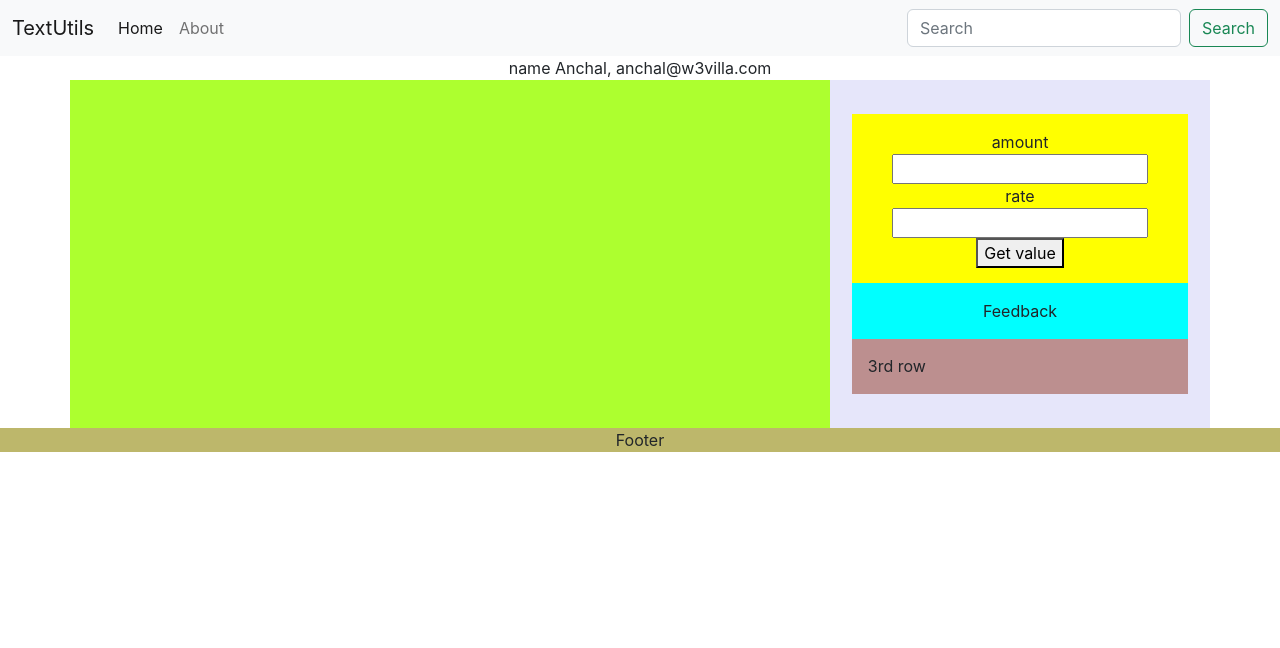
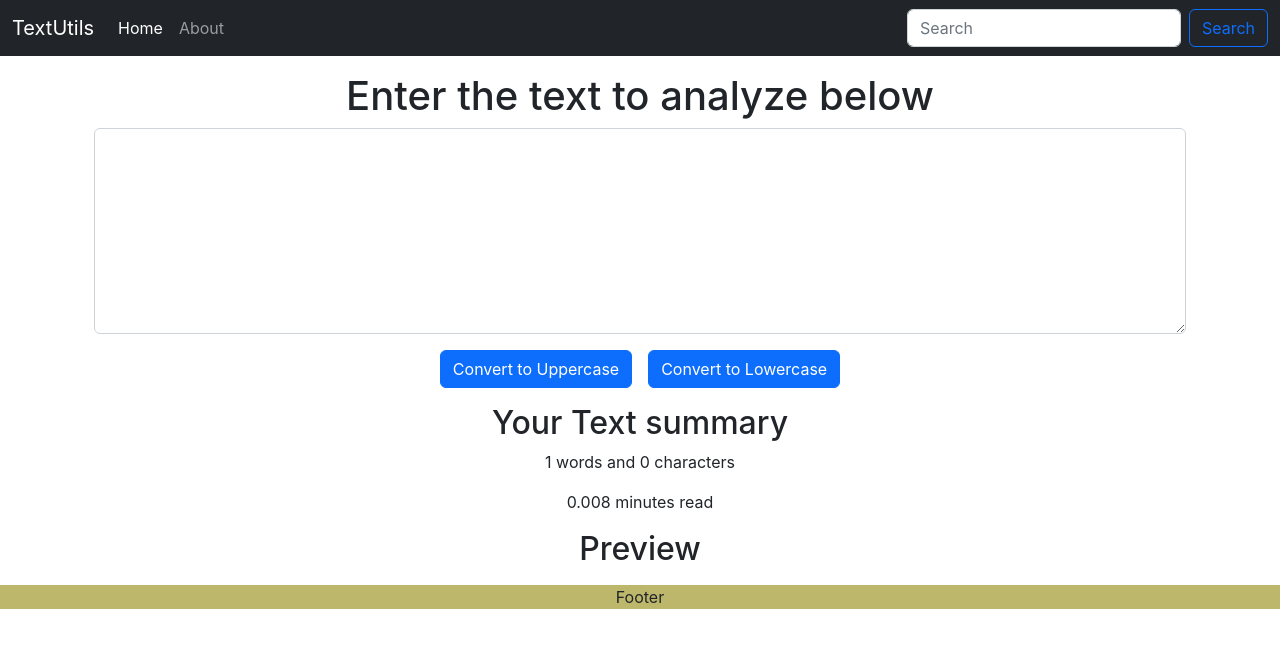
Before and after one commit to gupta-anchal/react-application, a React (Create React App) app: page / in a window 1280 px wide. Shown: the top 648 px of the page. Built offline with nearby package versions, Linux system fonts and the light colour scheme.

Commit message:
conver to lower & upper case + text summary

```diff
--- a/src/components/Info.js
+++ /dev/null
@@ -1,7 +0,0 @@
-import React from 'react'
-
-export default function Info(props) {
-  return (
-    <div>name {props.name.name}, {props.name.email}</div>
-  )
-}
--- /dev/null
+++ b/src/components/Navbar.js
@@ -0,0 +1,28 @@
+import React from 'react'
+
+export default function Navbar(props) {
+  return (
+    <nav className="navbar navbar-expand-lg navbar-dark bg-dark">
+    <div className="container-fluid">
+      <a className="navbar-brand" href="/">{props.title}</a>
+      <button className="navbar-toggler" type="button" data-bs-toggle="collapse" data-bs-target="#navbarSupportedContent" aria-controls="navbarSupportedContent" aria-expanded="false" aria-label="Toggle navigation">
+        <span className="navbar-toggler-icon"></span>
+      </button>
+      <div className="collapse navbar-collapse" id="navbarSupportedContent">
+        <ul className="navbar-nav me-auto mb-2 mb-lg-0">
+          <li className="nav-item">
+            <a className="nav-link active" aria-current="page" href="/">Home</a>
+          </li>
+          <li className="nav-item">
+            <a className="nav-link" href="/">{props.aboutText}</a>
+          </li>
+        </ul>
+        <form className="d-flex" role="search">
+          <input className="form-control me-2" type="search" placeholder="Search" aria-label="Search"/>
+          <button className="btn btn-outline-primary " type="submit">Search</button>
+        </form>
+      </div>
+    </div>
+    </nav>
+  )
+}
--- /dev/null
+++ b/src/components/TextForm.js
@@ -0,0 +1,40 @@
+import React, {useState} from 'react'
+
+export default function TextForm(props) {
+  const handleUpClick = () =>{
+    // console.log("UpperCase was clicked" + text);
+    let newText = text.toUpperCase();
+    setText(newText);
+  }
+
+  const handleLoClick = () =>{
+    // console.log("UpperCase was clicked" + text);
+    let newText = text.toLowerCase();
+    setText(newText);
+  }
+
+  const handleOnChange = (event) =>{
+    setText(event.target.value);
+  }
+  const [text, setText] = useState('');
+  // SetText("new text"); //Correct way to change the state
+  return (
+    <>
+    <div className='container'>
+      <h1>{props.heading}</h1>
+      <div className="mb-3">
+        <textarea className='form-control' value={text} onChange={handleOnChange} id='myBox' rows={8}></textarea>
+      </div>
+      <button className="btn btn-primary mx-2" onClick={handleUpClick}>Convert to Uppercase</button>
+      <button className="btn btn-primary mx-2" onClick={handleLoClick}>Convert to Lowercase</button>
+    </div>
+    <div className='container my-3'>
+      <h2>Your Text summary</h2>
+      <p>{text.split(" ").length} words and {text.length} characters</p>
+      <p>{0.008 * text.split(" ").length} minutes read</p>
+      <h2>Preview</h2>
+      <p>{text}</p>
+    </div>
+    </>
+  )
+}
--- a/src/components/layout/Footer.js
+++ b/src/components/layout/Footer.js
@@ -2,6 +2,6 @@ import React from 'react'
 
 export default function Footer() {
   return (
-    <div class="footercontainer">Footer</div>
+    <div className="footercontainer">Footer</div>
   )
 }
--- a/src/components/layout/Header.js
+++ b/src/components/layout/Header.js
@@ -1,29 +1,19 @@
 import React from 'react'
+import Navbar from '../Navbar'
+import PropTypes from 'prop-types'
 
 export default function Header() {
   return (
-    <nav className="navbar navbar-expand-lg bg-light">
-  <div className="container-fluid">
-    <a className="navbar-brand" href="/">TextUtils</a>
-    <button className="navbar-toggler" type="button" data-bs-toggle="collapse" data-bs-target="#navbarSupportedContent" aria-controls="navbarSupportedContent" aria-expanded="false" aria-label="Toggle navigation">
-      <span className="navbar-toggler-icon"></span>
-    </button>
-    <div className="collapse navbar-collapse" id="navbarSupportedContent">
-      <ul className="navbar-nav me-auto mb-2 mb-lg-0">
-        <li className="nav-item">
-          <a className="nav-link active" aria-current="page" href="/">Home</a>
-        </li>
-        <li className="nav-item">
-          <a className="nav-link" href="/">About</a>
-        </li>
-      </ul>
-      <form className="d-flex" role="search">
-        <input className="form-control me-2" type="search" placeholder="Search" aria-label="Search"/>
-        <button className="btn btn-outline-success" type="submit">Search</button>
-      </form>
-    </div>
-  </div>
-</nav>
-
+    <Navbar title="TextUtils" aboutText = "About" />
+    // <Navbar />
   )
 }
+
+Navbar.propTypes = {title: PropTypes.string.isRequired,
+                    aboutText: PropTypes.string}
+
+// Specifies the default values for props:
+Navbar.defaultProps = {
+  title: 'TextUtils',
+  aboutText: 'About Us'
+};
--- a/src/components/layout/Main.js
+++ b/src/components/layout/Main.js
@@ -1,43 +1,16 @@
 import React from 'react';
-import Feedback from '../Feedback';
-import Info from '../Info';
-import TaxCalc from '../TaxCalc';
-import Container from 'react-bootstrap/Container';
-import Row from 'react-bootstrap/Row';
-import Col from 'react-bootstrap/Col';
+
+import TextForm from '../TextForm';
+
 
 
 export default function Main() {
 
-  const info = {
-    name:"Anchal",
-     email:"anchal@w3villa.com"
-  }
-  const values = {
-    "amount":"100",
-    "rate":"20"
-  }
-
   return (
-    <div className='main'>
-    <Info name={info}/>
-    <Container>
-    <Row>
-        <Col sm={8} className="column1">
-        </Col>
-        <Col sm={4} className="column2">
-            <Row className="row1">
-            <TaxCalc values={values}/>
-            </Row>
-            <Row className="row2">
-              <Feedback/>
-            </Row>
-            <Row className="row3">
-                3rd row
-            </Row>
-        </Col>
-    </Row>
-    </Container>
+    <>
+    <div className='container my-3'>
+      <TextForm heading="Enter the text to analyze below"/>
     </div>
+    </>
   )
 }
```
Also changed, not shown: module1.mjs (added, +9 -0 lines), module2.mjs (added, +7 -0 lines).
